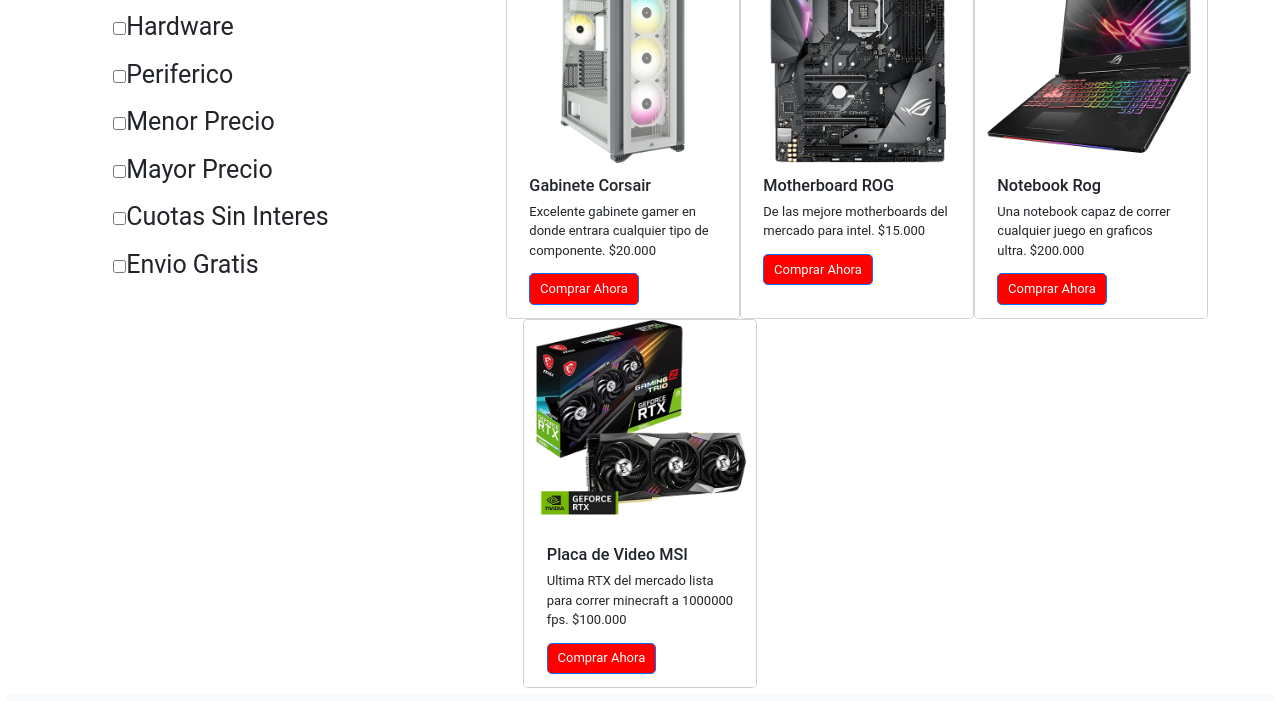
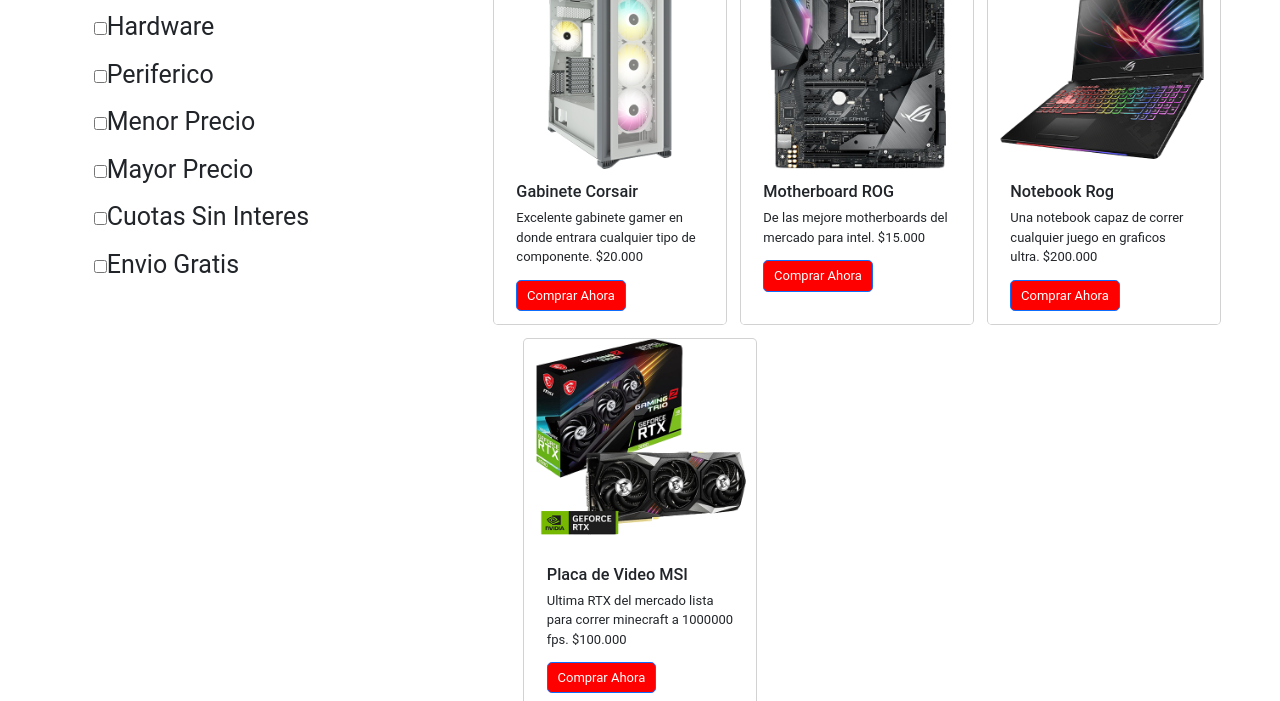
Before and after one commit to Shiroxriven/Entrega-Final, a website: page pages/notebooks.htm in a window 1280 px wide. Shown: the part 614-1315 px from the top of the page. Drawn offline with nearby package versions, Linux system fonts and the light colour scheme.

Commit message:
ajuste padding tarjetas

```diff
--- a/pages/notebooks.htm
+++ b/pages/notebooks.htm
@@ -79,7 +79,7 @@
                     <li><input type="checkbox" name="recordarpass">Envio Gratis</li>
                 </ul>
             </div>
-          <div class="card col-12 col-sm-6 col-lg-4" style="width: 18rem;">
+          <div class="card m-2 col-12 col-sm-6 col-lg-4" style="width: 18rem;">
             <img src="../assets/Gabinete1.png" class="card-img-top" alt="Gabinete">
             <div class="card-body">
               <h5 class="card-title">Gabinete Corsair</h5>
@@ -87,7 +87,7 @@
               <a href="#" class="btn btn-primary">Comprar Ahora</a>
             </div>
           </div>
-          <div class="card col-12 col-sm-6 col-lg-4" style="width: 18rem;">
+          <div class="card m-2 col-12 col-sm-6 col-lg-4" style="width: 18rem;">
             <img src="../assets/Motherboard Rog1.png" class="card-img-top" alt="motherrog">
             <div class="card-body">
               <h5 class="card-title">Motherboard ROG</h5>
@@ -95,7 +95,7 @@
               <a href="#" class="btn btn-primary">Comprar Ahora</a>
             </div>
           </div>
-          <div class="card col-12 col-sm-6 col-lg-4" style="width: 18rem;">
+          <div class="card m-2 col-12 col-sm-6 col-lg-4" style="width: 18rem;">
             <img src="../assets/Notebook rog1.png" class="card-img-top" alt="notebook">
             <div class="card-body">
               <h5 class="card-title">Notebook Rog</h5>
@@ -103,7 +103,7 @@
               <a href="#" class="btn btn-primary">Comprar Ahora</a>
             </div>
           </div>
-          <div class="card col-12 col-sm-6 col-lg-4" style="width: 18rem;">
+          <div class="card m-2 col-12 col-sm-6 col-lg-4" style="width: 18rem;">
             <img src="../assets/Placa de video1.png" class="card-img-top" alt="nvidiaplaca">
             <div class="card-body ">
               <h5 class="card-title">Placa de Video MSI</h5>
```
Also changed, not shown: pages/ofertas.html (+4 -4 lines), pages/pc_armadas.html (+4 -4 lines).
